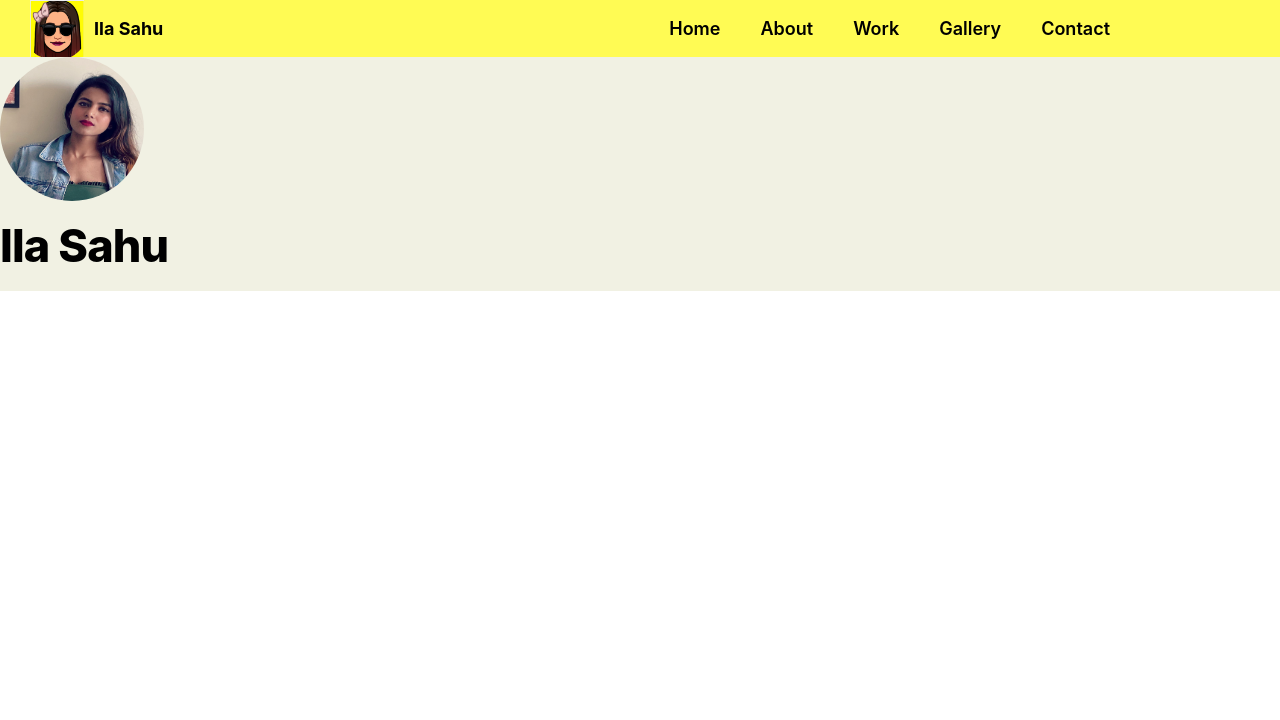
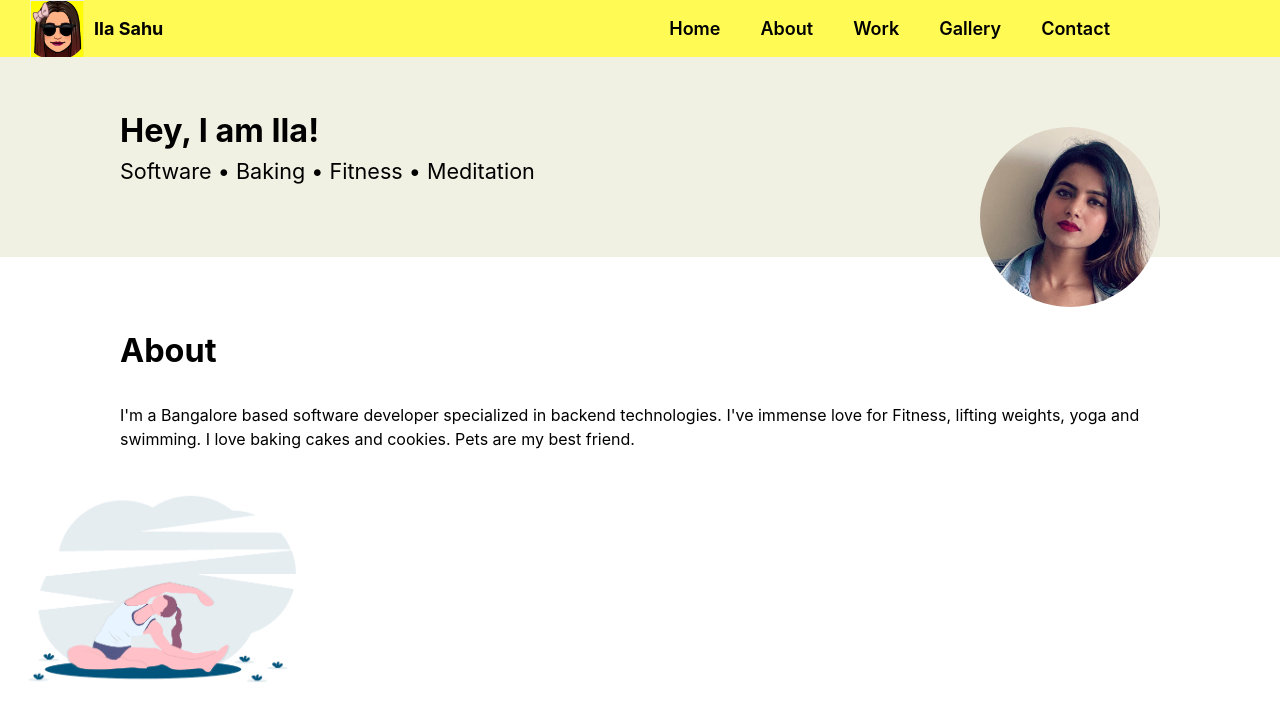
Before and after one commit to ilasahu/ilasahu-blog, a Next.js app: page / in a window 1280 px wide. Shown: the top 720 px of the page. Built offline with nearby package versions, Linux system fonts and the light colour scheme.

Commit message:
design fixed

```diff
--- a/components/layout.js
+++ b/components/layout.js
@@ -8,7 +8,7 @@ export const siteTitle = "Next.js Sample Website";
 
 export default function Layout({ children, home }) {
   return (
-    <div className={styles.container}>
+    <div>
       <Head>
         <link rel="icon" href="/favicon.ico" />
         <meta
@@ -24,74 +24,42 @@ export default function Layout({ children, home }) {
         <meta name="og:title" content={siteTitle} />
         <meta name="twitter:card" content="summary_large_image" />
       </Head>
-      <header className={`${styles.header} `}>
+      <header className={`${styles.header} ${styles.row} `}>
         <>
-          <div className={`${styles.column}  ${styles.pl3} `}>
+          <div className={`${styles.row}`}>
+            <div className={`  ${styles.pl3}  `}>
               <img
                 src="/images/avatar.png"
                 className={styles.headerAvatarImage}
                 alt={name}
               />
             </div>
-          <div className={`${styles.column} ${styles.pl1}`}>
+            <div className={` ${styles.pl1}`}>
               <p className={styles.headerName}>{name}</p>
             </div>
-          <nav className={`${styles.floatRight} ${styles.pr15}`}>
-            <div className={`${styles.column} ${styles.px2}`}>
+          </div>
+          <nav
+            className={`${styles.row} ${styles.marginLeftAuto} ${styles.pr15} `}
+          >
+            <div className={` ${styles.px2}`}>
               <p className={styles.headerMenu}>Home</p>
             </div>
-            <div className={`${styles.column} ${styles.px2}`}>
+            <div className={` ${styles.px2}`}>
               <p className={styles.headerMenu}>About</p>
             </div>
-            <div className={`${styles.column} ${styles.px2}`}>
+            <div className={` ${styles.px2}`}>
               <p className={styles.headerMenu}>Work</p>
             </div>
-            <div className={`${styles.column} ${styles.px2}`}>
+            <div className={` ${styles.px2}`}>
               <p className={styles.headerMenu}>Gallery</p>
             </div>
-            <div className={`${styles.column} ${styles.px2}`}>
+            <div className={` ${styles.px2}`}>
               <p className={styles.headerMenu}>Contact</p>
             </div>
           </nav>
         </>
       </header>
 
-      <div className={styles.firstFold}>
-        {home ? (
-          <>
-            <img
-              src="/images/ila.png"
-              className={`${styles.headerHomeImage} ${utilStyles.borderCircle}`}
-              alt={name}
-            />
-            <h1 className={utilStyles.heading2Xl}>{name}</h1>
-          </>
-        ) : (
-          <>
-            <Link href="/">
-              <a>
-                <img
-                  src="/images/profile.jpg"
-                  className={`${styles.headerImage} ${utilStyles.borderCircle}`}
-                  alt={name}
-                />
-              </a>
-            </Link>
-            <h2 className={utilStyles.headingLg}>
-              <Link href="/">
-                <a className={utilStyles.colorInherit}>{name}</a>
-              </Link>
-            </h2>
-          </>
-        )}
-        {!home && (
-          <div className={styles.backToHome}>
-            <Link href="/">
-              <a>← Back to home</a>
-            </Link>
-          </div>
-        )}
-      </div>
       <main>{children}</main>
     </div>
   );
--- a/components/layout.module.css
+++ b/components/layout.module.css
@@ -1,4 +1,7 @@
 .container {
+  margin: 0 auto;
+  max-width: 1100px;
+  padding: 0 30px;
 }
 
 .header {
@@ -10,11 +13,21 @@
   width: 100%;
 }
 
+.row {
+  display: flex;
+}
+
 .firstFold {
-  overflow: hidden;
+  /* overflow: hidden; */
   background-color: #f1f1e3;
-  position: -webkit-sticky;
-  top: 0;
+
+  /* top: 0; */
+  height: 200px;
+  width: 100%;
+}
+
+.secondFold {
+  height: 150px;
   width: 100%;
 }
 
@@ -24,8 +37,12 @@
 }
 
 .headerHomeImage {
-  width: 8rem;
-  height: 8rem;
+  width: 10rem;
+  height: 10rem;
+}
+.aboutHomeImage {
+  width: 18rem;
+  /* height: 10rem; */
 }
 
 .headerName {
@@ -35,9 +52,9 @@
   font-weight: 600;
 }
 
-.column {
-  float: left;
-}
+/* .column {
+  float: left; */
+/* } */
 
 .headerAvatarImage {
   width: 3rem;
@@ -58,6 +75,9 @@
 .pr15 {
   padding-right: 150px;
 }
+.pt3 {
+  padding-top: 30px;
+}
 
 .px2 {
   padding-left: 20px;
@@ -66,3 +86,60 @@
 .floatRight {
   float: right;
 }
+.positionAbsolute {
+  position: absolute;
+}
+
+.width30 {
+  width: 30%;
+}
+.width70 {
+  width: 70%;
+}
+
+.width40 {
+  width: 40%;
+}
+.width60 {
+  width: 60%;
+}
+.width20 {
+  width: 20%;
+}
+.textCenter {
+  text-align: center;
+}
+.textRight {
+  text-align: right;
+}
+
+.textLeft {
+  text-align: left;
+}
+
+.lineHeight0 {
+  line-height: 0px;
+}
+.desc {
+  font-size: initial;
+}
+.col {
+  grid-row: 1;
+}
+.marginLeftAuto {
+  margin-left: auto;
+}
+
+.alignItemCenter {
+  align-items: center;
+}
+
+.marginUnset {
+  margin: unset;
+}
+.margint7 {
+  margin-top: 70px;
+}
+.margintn7 {
+  margin-top: -70px;
+}
--- a/pages/index.js
+++ b/pages/index.js
@@ -1,7 +1,9 @@
 import Head from "next/head";
 import Layout, { siteTitle } from "../components/layout";
 import utilStyles from "../styles/utils.module.css";
-
+import styles from "../components/layout.module.css";
+const name = "Ila Sahu";
+const space = " &nbsp";
 export default function Home() {
   return (
     <Layout home>
@@ -9,13 +11,51 @@ export default function Home() {
         <title>{siteTitle}</title>
       </Head>
 
-      {/* <section className={utilStyles.headingMd}>
-        <p>[Your Self Introduction]</p>
-        <p>
-          (This is a sample website - you’ll be building a site like this on{" "}
-          <a href="https://nextjs.org/learn">our Next.js tutorial</a>.)
-        </p>
-      </section> */}
+      <section className={utilStyles.headingMd}>
+        <div className={styles.firstFold}>
+          <>
+            <div
+              className={`${styles.row} ${styles.container} ${styles.alignItemCenter}`}
+            >
+              <div className={` ${styles.margintn7} `}>
+                <h1 className={` ${styles.marginUnset} `}>Hey, I am Ila!</h1>
+                <p className={` ${styles.marginUnset} `}>
+                  Software • Baking • Fitness • Meditation
+                </p>
+              </div>
+              <div className={`  ${styles.marginLeftAuto}  ${styles.margint7}`}>
+                <img
+                  src="/images/ila.png"
+                  className={`${styles.headerHomeImage}  ${utilStyles.borderCircle}`}
+                  alt={name}
+                />
+              </div>
+            </div>
+          </>
+        </div>
+        <div className={`${styles.margint7}  ${styles.secondFold}`}>
+          <>
+            <div className={`${styles.container}`}>
+              <h2>About</h2>
+              <p className={` ${styles.lineHeight1} ${styles.desc}`}>
+                I'm a Bangalore based software developer specialized in backend
+                technologies. I've immense love for Fitness, lifting weights,
+                yoga and swimming. I love baking cakes and cookies. Pets are my
+                best friend.
+              </p>
+            </div>
+          </>
+        </div>
+        <div>
+          <>
+            <img
+              src="/images/about.png"
+              className={`${styles.aboutHomeImage}  `}
+              alt={name}
+            />
+          </>
+        </div>
+      </section>
     </Layout>
   );
 }
```
Also changed, not shown: public/images/about.png (added), public/images/ila.png. Lines whose indentation alone changed are shown as unchanged.
